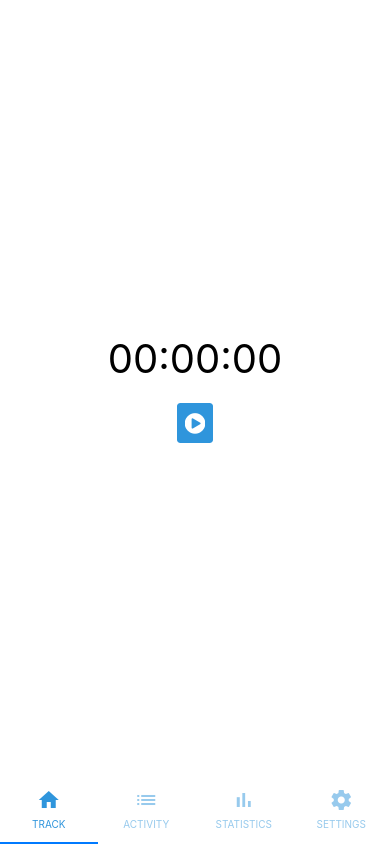
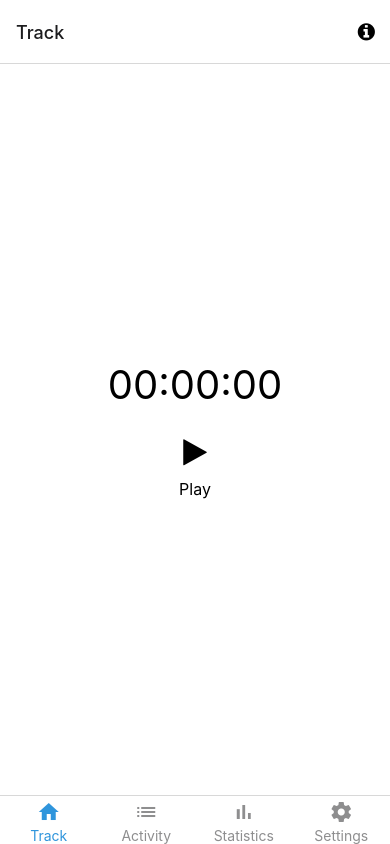
Before and after one commit to xavieramoros/trackit, a React Native app: screen /Home in a window 390 px wide. Built offline with nearby package versions, Linux system fonts and the light colour scheme; what expo-linking would draw is missing.

Commit message:
Add delete activity. Styling

```diff
--- a/src/components/ActivityItem.tsx
+++ b/src/components/ActivityItem.tsx
@@ -1,12 +1,12 @@
 import * as React from 'react';
 
 import { StyleSheet } from 'react-native';
-import { Text, View, Button } from '@components/Themed';
+import { Text, View, Button, Icon } from '@components/Themed';
 import { ActivityType } from '@customTypes/activity';
 import { convertSecondsToFullTime } from '@utils/time';
 
 type ActivityItemProps = ActivityType & {
-  onDelete: (id: number) => void
+  onDelete: (id: string) => void
 }
 
 const ActivityItem = ({ id, startTimestamp, endTimestamp, count, category, onDelete }: ActivityItemProps) => {
@@ -20,6 +20,7 @@ const ActivityItem = ({ id, startTimestamp, endTimestamp, count, category, onDel
       <Text>End: {endTimestamp}</Text>
       <Text>Category: {category}</Text>
       <Text>Total time: {convertSecondsToFullTime(count)}</Text>
+      <Icon onPress={handleDelete} name="delete"/>
     </View>
   );
 };
@@ -27,14 +28,13 @@ const ActivityItem = ({ id, startTimestamp, endTimestamp, count, category, onDel
 const styles = StyleSheet.create({
   container: {
     flex: 1,
-    width: '100%',
     marginVertical: 4,
-    marginHorizontal: 16,
+    marginHorizontal: 8,
     paddingVertical: 8,
     paddingHorizontal: 16,
     borderWidth: 1,
     borderColor: '#ccc',
-    borderRadius: 4,
+    borderRadius: 8,
   }
 })
 
--- a/src/components/ActivityList.tsx
+++ b/src/components/ActivityList.tsx
@@ -9,13 +9,11 @@ import { ActivityType } from '@customTypes/activity';
 
 type ActivityListProps = {
   list: ActivityType[],
-  onDelete: (id: number) => void
+  onDelete: (id: string) => void
 }
 
 const ActivityList = ({ list, onDelete }:ActivityListProps) => {
   const handleRenderItem = ({item}) => <ActivityItem {...item} onDelete={onDelete}/>
-
-  console.log('##### list:',list);
 
   return (
     <View style={styles.listContainer}>
@@ -30,7 +28,7 @@ const ActivityList = ({ list, onDelete }:ActivityListProps) => {
 
 const styles = StyleSheet.create({
   listContainer: {
-    flexDirection: 'column'
+    flex:1,
   }
 });
 
--- a/src/components/Counter.tsx
+++ b/src/components/Counter.tsx
@@ -4,6 +4,7 @@ import { View, Text, StyleSheet } from 'react-native';
 import { addSeconds } from 'date-fns'
 
 import { Button, Icon } from '@components/Themed';
+import CounterButton from '@components/CounterButton';
 import { convertSecondsToTime } from '@utils/time';
 
 type CounterState = 'initial' | 'playing' | 'paused';
@@ -57,33 +58,33 @@ const Counter = ({ onStop = () => {}, onPlay = () => {}, onPause = () => {}, ini
       </View>
       <View style={styles.buttonContainer}>
         {state === 'initial' && (
-          <Button
-            icon={<Icon name="play-circle" type="font-awesome" color="white" />}
+          <CounterButton
+            type="play"
             onPress={startCount}
           />
         )}
         {state === 'playing' && (
           <>
-            <Button
-              icon={<Icon name="pause-circle" type="font-awesome" color="white" />}
+            <CounterButton
+              type="pause"
               onPress={pauseCount}
             />
-            <Button
-                containerStyle={styles.marginLeft}
-                icon={<Icon name="stop-circle" type="font-awesome" color="white" />}
-                onPress={stopCount}
+            <CounterButton
+              style={styles.marginLeft}
+              type="stop"
+              onPress={stopCount}
             />
           </>
         )}
         {state === 'paused' && (
           <>
-            <Button
-              icon={<Icon name="play-circle" type="font-awesome" color="white" />}
+            <CounterButton
+              type="play"
               onPress={startCount}
             />
-            <Button
-              containerStyle={styles.marginLeft}
-              icon={<Icon name="stop-circle" type="font-awesome" color="white" />}
+            <CounterButton
+              style={styles.marginLeft}
+              type="stop"
               onPress={stopCount}
             />
           </>
@@ -109,8 +110,8 @@ const styles = StyleSheet.create({
     flexDirection: 'row',
   },
   marginLeft: {
-    marginLeft: 8
-  }
+    marginLeft: 20
+  },
 });
 
 export default Counter;
--- /dev/null
+++ b/src/components/CounterButton.tsx
@@ -0,0 +1,57 @@
+import * as React from 'react';
+
+import { Button, Icon } from '@components/Themed';
+import { View, Text, StyleSheet } from 'react-native';
+
+const config = {
+  play: {
+    text: 'Play',
+    icon: 'play'
+  },
+  pause: {
+    text: 'Pause',
+    icon: 'pause'
+  },
+  stop: {
+    text: 'Stop',
+    icon: 'stop'
+  },
+}
+
+type CounterButtonProps = {
+  onPress: () => void,
+  type: 'play' | 'stop' | 'pause',
+  style?: object
+}
+
+
+const CounterButton = ({ type, onPress, style = {} }: CounterButtonProps) => {
+  return (
+    <View style={[styles.container, style]}>
+      <Button
+        type="clear"
+        buttonStyle={{
+          backgroundColor: 'transparent',
+        }}
+        icon={<Icon size={30} name={config[type].icon} type="font-awesome" color="black" />}
+        onPress={onPress}
+      />
+      <Text style={styles.text}>{ config[type].text }</Text>
+    </View>
+  )
+}
+
+const styles = StyleSheet.create({
+  container: {
+    flexDirection: 'column',
+    justifyContent: 'center',
+    alignItems: 'center'
+  },
+  text: {
+    marginTop: 4,
+    fontSize: 16
+  }
+})
+
+
+export default CounterButton;
--- a/src/data/activitySlice.ts
+++ b/src/data/activitySlice.ts
@@ -10,14 +10,15 @@ const activitySlice = createSlice({
   },
   reducers: {
     trackingFinished (state, { payload }) {
-      const { count, counterState } = payload;
+      console.log('trackingFinished:', payload)
+      const { count, state: counterState } = payload;
       return {
         ...state,
         counterState,
         count: null,
         startTimestamp: null,
         activityList: [...state.activityList, {
-          id: state.startTimestamp,
+          id: `${state.startTimestamp}`,
           startTimestamp: state.startTimestamp,
           endTimestamp: new Date().valueOf(),
           count
@@ -25,12 +26,12 @@ const activitySlice = createSlice({
       }
     },
     trackingStarted(state, { payload }) {
-      const { count, counterState } = payload;
+      console.log('trackingStarted:', payload)
+      const { state: counterState } = payload;
       return {
         ...state,
         startTimestamp: new Date().valueOf(),
-        counterState,
-        count
+        counterState
       }
     },
     trackingPaused(state, { payload }) {
@@ -41,8 +42,7 @@ const activitySlice = createSlice({
         count
       }
     },
-    deleteTracking (state, { payload }) {
-      const { id: idToDelete } = payload;
+    deleteTracking (state, { payload: idToDelete }) {
       return {
         ...state,
         activityList: [...state.activityList.filter(({ id }) => id !== idToDelete)]
@@ -51,7 +51,7 @@ const activitySlice = createSlice({
   },
 })
 
-export const { trackingStarted, trackingPaused, trackingFinished } =
+export const { trackingStarted, trackingPaused, trackingFinished, deleteTracking } =
   activitySlice.actions
 
 export default activitySlice.reducer
--- a/src/navigation/index.tsx
+++ b/src/navigation/index.tsx
@@ -4,7 +4,8 @@
  *
  */
 import { FontAwesome } from '@expo/vector-icons';
-import { createMaterialTopTabNavigator } from '@react-navigation/material-top-tabs';
+import { createBottomTabNavigator } from '@react-navigation/bottom-tabs';
+
 import { NavigationContainer, DefaultTheme, DarkTheme } from '@react-navigation/native';
 import { createNativeStackNavigator } from '@react-navigation/native-stack';
 import * as React from 'react';
@@ -57,7 +58,7 @@ function RootNavigator() {
  * https://reactnavigation.org/docs/bottom-tab-navigator
  */
 
-const BottomTab = createMaterialTopTabNavigator<RootTabParamList>();
+const BottomTab = createBottomTabNavigator<RootTabParamList>();
 
 function BottomTabNavigator() {
   const colorScheme = useColorScheme();
@@ -67,9 +68,8 @@ function BottomTabNavigator() {
       initialRouteName="Home"
       screenOptions={{
         tabBarActiveTintColor: Colors[colorScheme].tint,
-        tabBarLabelStyle: { fontSize: 10 },
-      }}
-      tabBarPosition="bottom">
+        tabBarLabelStyle: { fontSize: 14 },
+      }}>
       <BottomTab.Screen
         name="Home"
         component={HomeScreen}
--- a/src/screens/ActivityScreen.tsx
+++ b/src/screens/ActivityScreen.tsx
@@ -1,38 +1,37 @@
-import { StyleSheet } from 'react-native';
+import * as React from 'react';
+import { StyleSheet, Alert } from 'react-native';
 
-import { Text, View } from '@components/Themed';
 
 import { useSelector, useDispatch } from 'react-redux'
 
 import { getActivityList } from '@data/selectors';
 
+import { deleteTracking } from '@data/activitySlice'
+
+
 import ActivityList from '@components/ActivityList';
 
 const ActivityScreen = () => {
   const activityList = useSelector(getActivityList);
+  const dispatch = useDispatch();
+
+  const handleDelete = (id: string) => {
+    Alert.alert('Delete', 'Do you really want to delete this activity?', [
+      {
+        text: 'Cancel',
+        onPress: () => {},
+        style: 'cancel',
+      },
+      {text: 'OK', onPress: () => dispatch(deleteTracking(id))},
+    ]);
+
+  }
   return (
-    <View style={styles.container}>
-      <ActivityList list={activityList}/>
-      <View style={styles.separator} lightColor="#eee" darkColor="rgba(255,255,255,0.1)" />
-    </View>
+      <ActivityList list={activityList} onDelete={handleDelete}/>
   );
 }
 
 const styles = StyleSheet.create({
-  container: {
-    flex: 1,
-    alignItems: 'center',
-    justifyContent: 'center',
-  },
-  title: {
-    fontSize: 20,
-    fontWeight: 'bold',
-  },
-  separator: {
-    marginVertical: 30,
-    height: 1,
-    width: '80%',
-  },
 });
 
 export default ActivityScreen;
--- a/src/screens/HomeScreen.tsx
+++ b/src/screens/HomeScreen.tsx
@@ -37,8 +37,6 @@ const HomeScreen = ({ navigation }: RootTabScreenProps<'Home'>) => {
 
   return (
     <View style={styles.container}>
-      {/* <Text style={styles.title}>Tracking</Text> */}
-      {/* <View style={styles.separator} lightColor="#eee" darkColor="rgba(255,255,255,0.1)" /> */}
       <Counter onPlay={handlePlay} onPause={handlePause} onStop={handleStop} initialTimestamp={initialTimestamp}
       />
     </View>
```
Also changed, not shown: src/customTypes/activity.tsx (added, +8 -0 lines).
